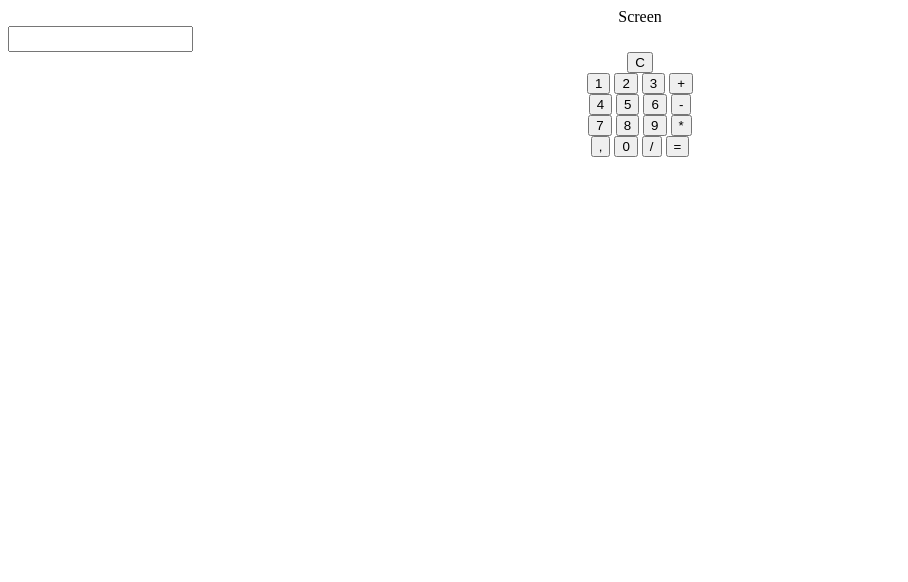
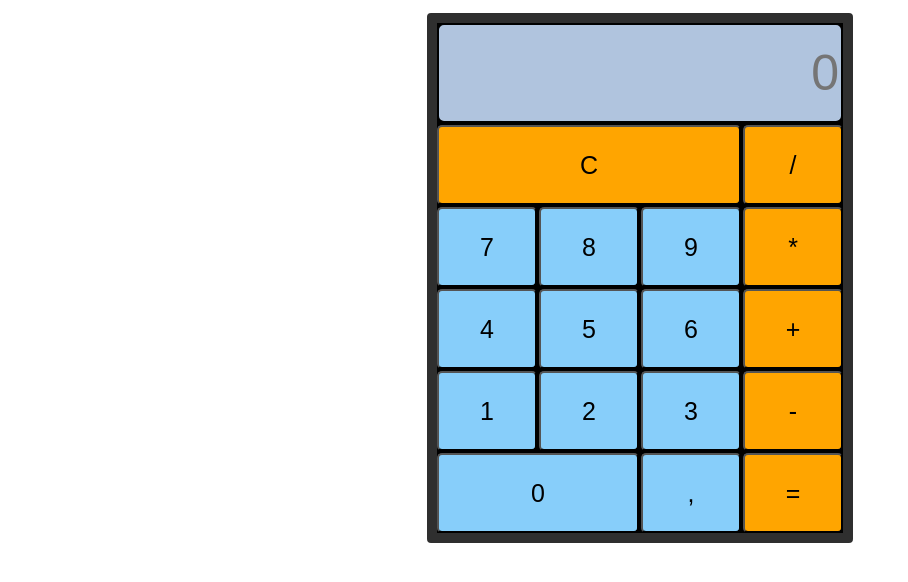
Before and after one commit to SDdylan/Calculator, a plain HTML site: page index.html in a window 1280 px wide. Shown: the whole page, without its empty margins (0-908 px from the left). Drawn offline with Linux system fonts and the light colour scheme.

Commit message:
- Modification et structuration du CSS - Faire en sorte qu'il n'y ait que 2 opérateurs affiché sur l'écran à tout moment (pas de priorisation des multiplications et divisions)
/!\ erreur -> pas de label pour le <input> "screen", modifier toute la structure prendrait trop de temps, pour l'instant pour fonctionne avec un input

```diff
--- a/index.html
+++ b/index.html
@@ -2,38 +2,34 @@
 <html lang="fr">
 <head>
     <meta charset="UTF-8">
-    <title>Title</title>
+    <title>Calculatrice</title>
     <link rel="stylesheet" type="text/css" href="style.css">
 </head>
 <body>
-    <div id="wrapper">
-        <div id="textTap" style="text-align: center">
-            <label for="screen">Screen</label><input id="screen" value="">
-            <button class="clear" onclick="resetScreen();">C</button>
-        </div>
-        <div id="ligne1" style="text-align: center">
-            <button id="one" onclick="numberScreen('one');">1</button>
-            <button id="two" onclick="numberScreen('two')">2</button>
-            <button id="three" onclick="numberScreen('three')">3</button>
-            <button id="plus" onclick="numberScreen('plus')">+</button>
-        </div>
-        <div id="ligne2" style="text-align: center">
-            <button id="four" onclick="numberScreen('four')">4</button>
-            <button id="five" onclick="numberScreen('five')">5</button>
-            <button id="six" onclick="numberScreen('six')">6</button>
-            <button id="moins" onclick="numberScreen('moins')">-</button>
-        </div>
-        <div id="ligne3" style="text-align: center">
-            <button id="seven" onclick="numberScreen('seven')">7</button>
-            <button id="eight" onclick="numberScreen('eight')">8</button>
-            <button id="nine" onclick="numberScreen('nine')">9</button>
-            <button id="fois" onclick="numberScreen('fois')">*</button>
-        </div>
-        <div id="ligne4" style="text-align: center">
-            <button id="point" onclick="numberScreen('point')">,</button>
-            <button id="zero" onclick="numberScreen('one')">0</button>
-            <button id="divide" onclick="numberScreen('divide')">/</button>
-            <button id="egal" onclick="egalScreen()">=</button>
+    <div id="calc">
+        <div id="container">
+            <input id="screen" placeholder="0" value="">
+            <button id="clear" class="signe" onclick="resetScreen();">C</button>
+
+            <button id="divide" class="signe" onclick="numberScreen('divide')">/</button>
+            <button id="seven" class="chiffres" onclick="numberScreen('seven')">7</button>
+            <button id="eight"  class="chiffres" onclick="numberScreen('eight')">8</button>
+            <button id="nine" class="chiffres" onclick="numberScreen('nine')">9</button>
+
+            <button id="fois" class="signe" onclick="numberScreen('fois')">*</button>
+            <button id="four" class="chiffres" onclick="numberScreen('four')">4</button>
+            <button id="five" class="chiffres" onclick="numberScreen('five')">5</button>
+            <button id="six" class="chiffres" onclick="numberScreen('six')">6</button>
+
+            <button id="plus" class="signe" onclick="numberScreen('plus')">+</button>
+            <button id="one" class="chiffres" onclick="numberScreen('one');">1</button>
+            <button id="two" class="chiffres" onclick="numberScreen('two')">2</button>
+            <button id="three" class="chiffres" onclick="numberScreen('three')">3</button>
+
+            <button id="moins" class="signe" onclick="numberScreen('moins')">-</button>
+            <button id="zero" class="chiffres" onclick="numberScreen('zero')">0</button>
+            <button id="point" class="chiffres" onclick="numberScreen('point')">,</button>
+            <button id="egal" class="signe" onclick="egalScreen()">=</button>
         </div>
     </div>
 </body>
--- a/style.css
+++ b/style.css
@@ -1,43 +1,102 @@
-.wrapper {
-    display: grid;
-    grid-template-columns: repeat(3, 1fr);
-    grid-gap: 10px;
-    grid-auto-rows: minmax(100px, auto);
+body {
+    font-size: 50px;
+}
+button {
+    font-size: 25px;
+    border-radius: 5px;
 }
 
-.one {
+input {
+    border-radius: 7px;
+}
+
+#calc {
+    justify-content: center;
+    align-content: center;
+    align-items: center;
+    grid-column: 1 / -1;
+    /*background-color: #b2b9b7;*/
+    display: flex;
+    flex-direction: column;
+    /*justify-content: space-around;
+    align-items: flex-end;*/
+    padding: 5px;
+    font-size: 5.5em;
+    font-weight: initial;
+    text-shadow: 1.3px 1.3px #383838;
+    margin: 5px;
+}
+
+#container {
+    background-color: black;
+    border: 10px solid rgba(47,47,47,1);
+    border-radius: 4px;
+    display: grid;
+    grid-template-columns: repeat(4, 100px);
+    grid-template-rows: minmax(100px, auto) repeat(5, 80px);
+    gap: 2px;
+}
+
+#screen {
+    background-color: lightsteelblue;
+    border: 2px solid black;
+    grid-column: 1 / -1;
+    grid-row: 1;
+    text-align: right;
+    font-size: 50px;
+
+}
+
+#clear {
+    grid-column: 1 / 4;
+    grid-row: 2;
+}
+
+#divide {
+    grid-column: 4/4;
+    grid-row: 2;
+}
+
+#zero {
+    grid-column: 1 / 3;
+    grid-row: 6;
+}
+
+.signe {
+    background-color: orange;
+
+}
+
+.chiffres {
+    background-color: lightskyblue;
+}
+/*#one {
     grid-column: 1;
     grid-row: 1;
 }
 
-.two {
+#two {
     grid-column: 2 / 4;
     grid-row: 1 / 3;
 }
 
-.three {
+#three {
     grid-column: 1;
     grid-row: 2 / 5;
 }
 
-.four {
+#four {
     grid-column: 3;
     grid-row: 3;
 }
 
-.five {
+#five {
     grid-column: 2;
     grid-row: 4;
 }
 
-.six {
+#six {
     grid-column: 3;
     grid-row: 4;
 }
-
-#screen {
-    display: block;
-    /*border: 3px;*/
-    min-width: 70px;
-    min-height: 20px;
-}
+*/
```
